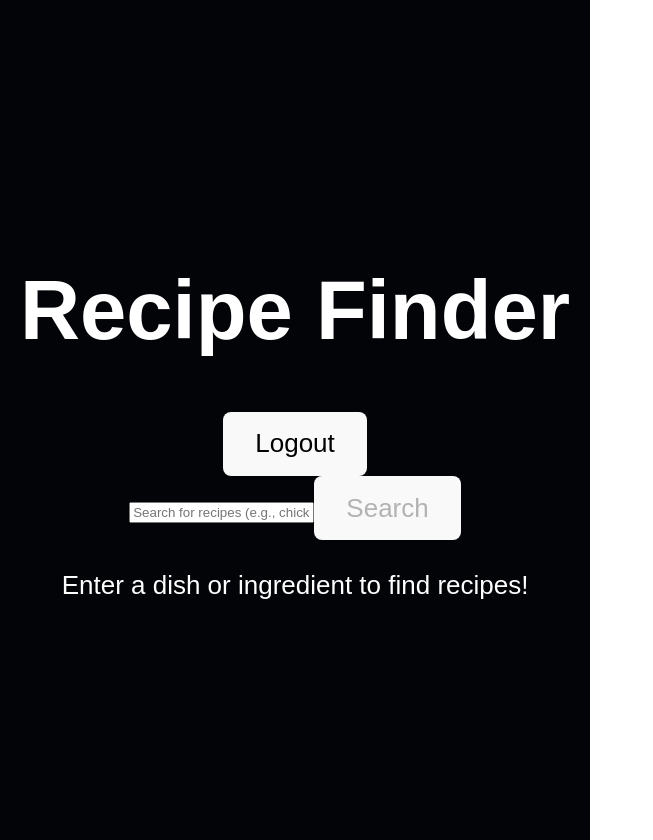
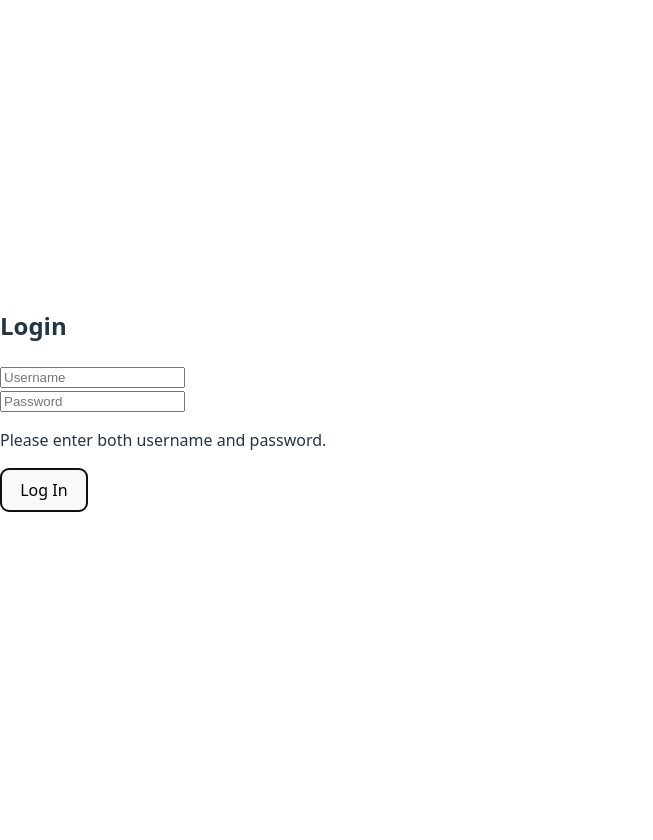
Before and after one commit to wesleynjerenga/recipe-finder, a React (Vite) app: page / in a window 1280 px wide. Both pictures are taken after a click on the button "Log In". Shown: the whole page, without its empty margins (0-653 px from the left). After the commit the page ends 800 px from the top, so only its background shows below. Built offline with nearby package versions, Linux system fonts and the light colour scheme.

Commit message:
created SearchBar.jsx

```diff
--- a/src/components/LoginPage.jsx
+++ b/src/components/LoginPage.jsx
@@ -1,16 +1,44 @@
+import { useState } from 'react';
+
 const LoginPage = ({ onLoginSuccess }) => {
+  const [username, setUsername] = useState('');
+  const [password, setPassword] = useState('');
+  const [error, setError] = useState(null);
+
   const handleLogin = () => {
-      // Placeholder logic
+    if (!username || !password) {
+      setError('Please enter both username and password.');
+      return;
+    }
+
+    // Placeholder logic for login
+    setError(null);
     onLoginSuccess();
   };
 
   return (
     <div className="login-page">
       <h2>Login</h2>
-        {/* Add inputs as needed */}
+      <div>
+        <input
+          type="text"
+          placeholder="Username"
+          value={username}
+          onChange={(e) => setUsername(e.target.value)}
+        />
+      </div>
+      <div>
+        <input
+          type="password"
+          placeholder="Password"
+          value={password}
+          onChange={(e) => setPassword(e.target.value)}
+        />
+      </div>
+      {error && <p className="error">{error}</p>}
       <button onClick={handleLogin}>Log In</button>
     </div>
   );
-  }
+};
 
 export default LoginPage;
--- a/src/components/SearchBar.jsx
+++ b/src/components/SearchBar.jsx
@@ -12,6 +12,6 @@ const SearchBar = ({ query, setQuery, handleSearch, loading }) => (
         {loading ? 'Searching...' : 'Search'}
       </button>
     </form>
-  );
+  )
 
   export default SearchBar;
```
Lines whose indentation alone changed are shown as unchanged.
